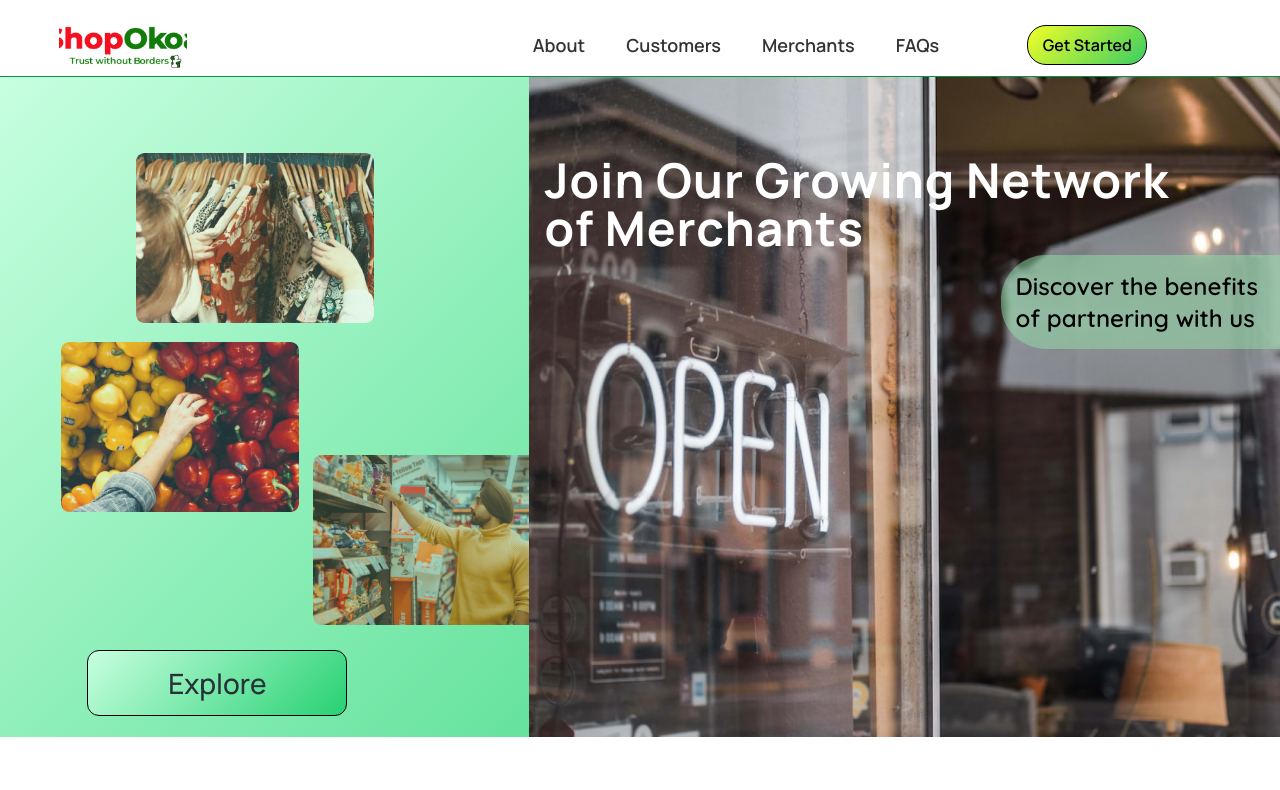
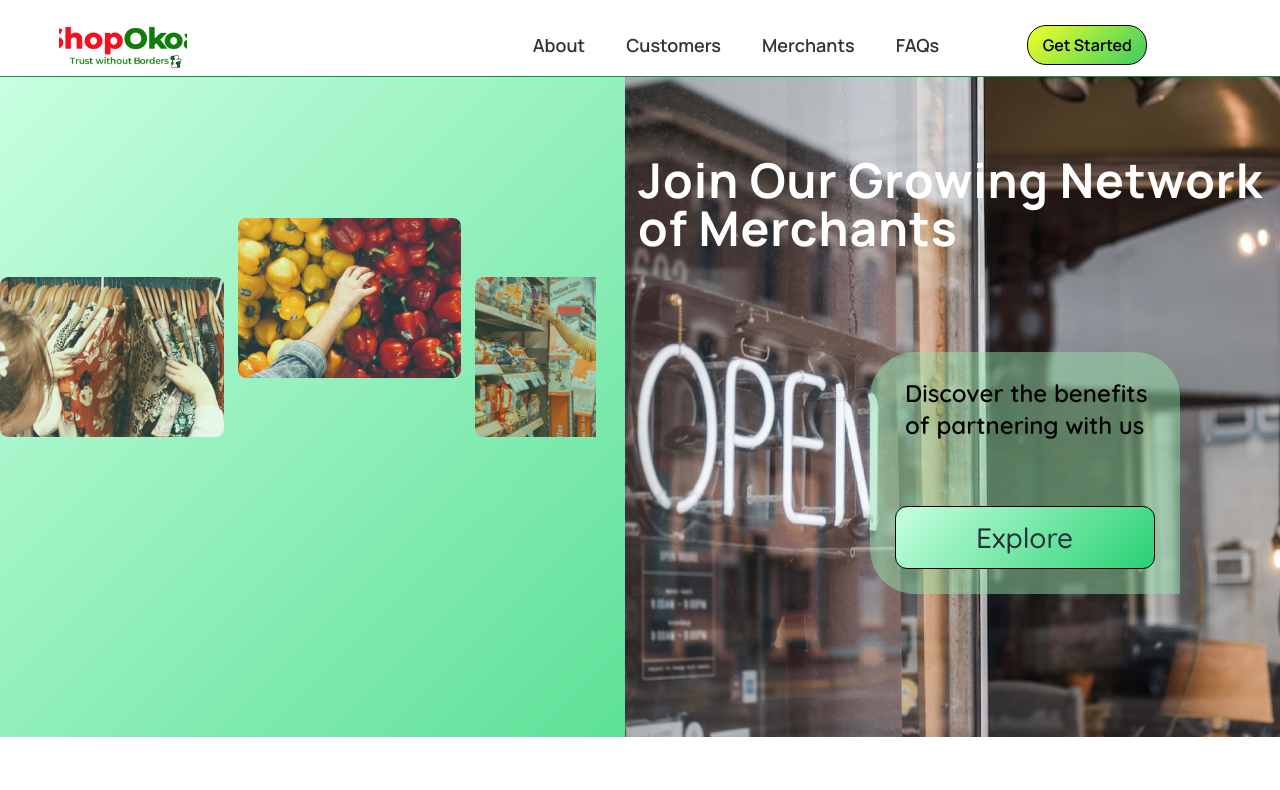
Before and after one commit to Fredrick-Karuri/ShopOkoa, a React (Create React App) app: page /merchantshifi in a window 1280 px wide. Shown: the top 790 px of the page. Built offline with nearby package versions, Linux system fonts and the light colour scheme.

Commit message:
made improvements to the merchants page

```diff
--- a/src/components/MerchantsHifiCarousel/MerchantsHifiCarousel.styles.css
+++ b/src/components/MerchantsHifiCarousel/MerchantsHifiCarousel.styles.css
@@ -72,3 +72,46 @@
   border: 1px solid black;
   border-radius: 8px;
 }
+.image-container {
+  overflow-x: auto;
+  overflow-y: hidden;
+  white-space: nowrap;
+  width: 100%;
+}
+
+.image-scroll {
+  display: flex;
+  flex-wrap: nowrap;
+  flex-direction: row;
+    align-items: center;
+    /* gap: 1rem; */
+
+}
+
+.button-container {
+  display: flex;
+  justify-content: center;
+  width: 100%;
+  margin-top: 65px;
+}
+
+@media (max-width: 640px) {
+  .button-container {
+    margin-top: 25px;
+  }
+}
+
+.responsive-section {
+  display: flex;
+  flex-direction: column;
+  align-items: center;
+  width: 60%;
+  max-height: 660px;
+  position: relative;
+}
+
+@media (max-width: 640px) {
+  .responsive-section {
+    width: 100%;
+  }
+}
--- a/src/pages/Merchantshifi/index.jsx
+++ b/src/pages/Merchantshifi/index.jsx
@@ -15,45 +15,47 @@ const MerchantshifiPage = () => {
         <div className='flex flex-col justify-start w-full'>
           <Header className='bg-white-A700 border-b border-green-800 border-solid flex sm:flex-col flex-row sm:gap-5 items-center justify-center md:px-5 w-full' />
           {/* left-side containing three images */}
-          <div className='bg-gradient5  flex flex-col items-center justify-start sm:pl-5 pl-[29px] w-full'>
-            <div className='flex md:flex-col flex-row gap-[29px] items-start justify-between mx-auto md:px-5 w-full'>
-              <div className='flex md:flex-1 flex-col items-end justify-start md:mt-0 mt-[68px] ml-8 w-[25%] md:w-full'>
-                <div className=' flex sm:flex-col flex-row gap-3.5 items-start justify-between mt-[8px] sm:w-full'>
+          <div className='flex flex-col items-center justify-start sm:pl- pl-[px] w-full'>
+            <div className='bg-gradient5  w-full'>
+              <div className='flex md:flex-col flex-row gap-[29px] items-start justify-between mx-auto  w-full'>
+                <div className='flex md:flex-1 flex-col items-end justify-start md:mt-0 mt-[68px] md:px-4 md:w-full'>
+                  <div className='image-container'>
+                    <div className='image-scroll gap-3.5 items-start justify-between mt-[19px] w-full'>
                       <Img
-                    className='h-[170px] md:h-auto object-cover rounded-lg max-w-full max-h-[170px] sm:max-h-auto md:max-h-auto'
+                        // className='  h-[160px] md:h-auto  object-cover rounded-lg max-w-full max-h-[170px] sm:max-h-auto md:max-h-auto'
+                        className='h-[160px] md:h-auto sm:mt-0 mt-[113px] object-cover rounded-lg max-w-full max-h-[170px] sm:max-h-auto md:max-h-auto'
                         src='images/img_rectangle52.png'
                         alt='woman shopping clothes'
                       />
-                </div>
 
-                <div className='flex sm:flex-col flex-row gap-3.5 items-start justify-between mt-[19px] w-full'>
                       <Img
-                    className='h-[170px] md:h-auto mb-[6px] object-cover rounded-lg  max-w-full max-h-[170px] sm:max-h-auto md:max-h-auto'
+                        className='h-[160px] md:h-auto mb-[6px] object-cover rounded-lg  max-w-full max-h-[170px] sm:max-h-auto md:max-h-auto'
                         src='images/img_rectangle51.png'
                         alt='woman shopping fruits'
                       />
 
                       <Img
-                    className='h-[170px] md:h-auto sm:mt-0 mt-[113px] object-cover rounded-lg max-w-full max-h-[170px] sm:max-h-auto md:max-h-auto'
+                        className='h-[160px] md:h-auto sm:mt-0 mt-[113px] object-cover rounded-lg max-w-full max-h-[170px] sm:max-h-auto md:max-h-auto'
                         src='images/img_rectangle50.png'
                         alt='man shopping in a supermarket'
                       />
                     </div>
-                <Button className='mx-auto bg-gradient5 border border-black-900 border-solid cursor-pointer font-medium leading-[normal] min-w-[260px] mt-[25px] py-[13px] rounded-[12px] sm:text-2xl md:text-[26px] text-[28px] text-blue_gray-900_01 text-center sm:ml-4'>
-                  Explore
-                </Button>
+                  </div>
 
                 </div>
+
                 {/* right-side containing image and text */}
-              <div className='h-[660px] relative w-3/5 md:w-full sm:w-full'>
+                <div className='responsive-section'>
+  <div className='h-[660px] relative w-full md:w-full sm:w-full'>
     <Img
       className='h-[660px] m-auto object-cover w-full'
       src='images/img_rectangle23.png'
       alt='rectangleTwentyThree'
     />
-                <div className='absolute bg-green-200_7a flex flex-col font-quicksand items-end justify-start p-[15px] right-[0] rounded-bl-[45px] rounded-tl-[45px] top-[27%]'>
+    {/* <div className='absolute bg-green-200_7a flex flex-col font-quicksand items-end justify-between p-[15px] right-[0] rounded-bl-[45px] rounded-tl-[45px] top-[43%]'> */}
+    <div className='absolute bg-green-200_7a flex flex-col font-quicksand items-end justify-between p-[25px] sm:p-[12px] sm:left-[50%] left-[61%] top-[60%] sm:top-[80%] transform-gpu -translate-x-1/2 -translate-y-1/2 rounded-bl-[45px] rounded-tl-[45px] rounded-tr-[45px]  '>
       <Text
-                    className='mr-[7px] text-2xl md:text-[22px] text-black-900 sm:text-xl'
+        className='mr-[7px] text-2xl md:text-[22px]  text-black-900 sm:text-xl sm:mr-[24px]'
         size='txtQuicksandSemiBold24Black900'
       >
         <>
@@ -61,7 +63,19 @@ const MerchantshifiPage = () => {
           of partnering with us
         </>
       </Text>
+
+      {/* <!-- Add the button-container div inside the absolute div with the green background --> */}
+      <div className='button-container'>
+        <Button className='bg-gradient5 border border-black-900 border-solid cursor-pointer font-medium leading-[normal] min-w-[260px] py-[13px] rounded-[12px] sm:text-2xl md:text-[26px] text-[28px] text-blue_gray-900_01 text-center sm:ml-4'>
+          Explore
+        </Button>
       </div>
+    </div>
+
+
+
+
+
     <Text
       className='absolute inset-x-[0] mx-auto text-5xl sm:text-[38px] md:text-[44px] text-white-A700 top-[12%] left-[2%] tracking-[0.96px]'
       size='txtManropeBold48'
@@ -72,6 +86,9 @@ const MerchantshifiPage = () => {
         of Merchants
       </>
     </Text>
+  </div>
+</div>
+
               </div>
             </div>
           </div>
```
Lines whose indentation alone changed are shown as unchanged.
